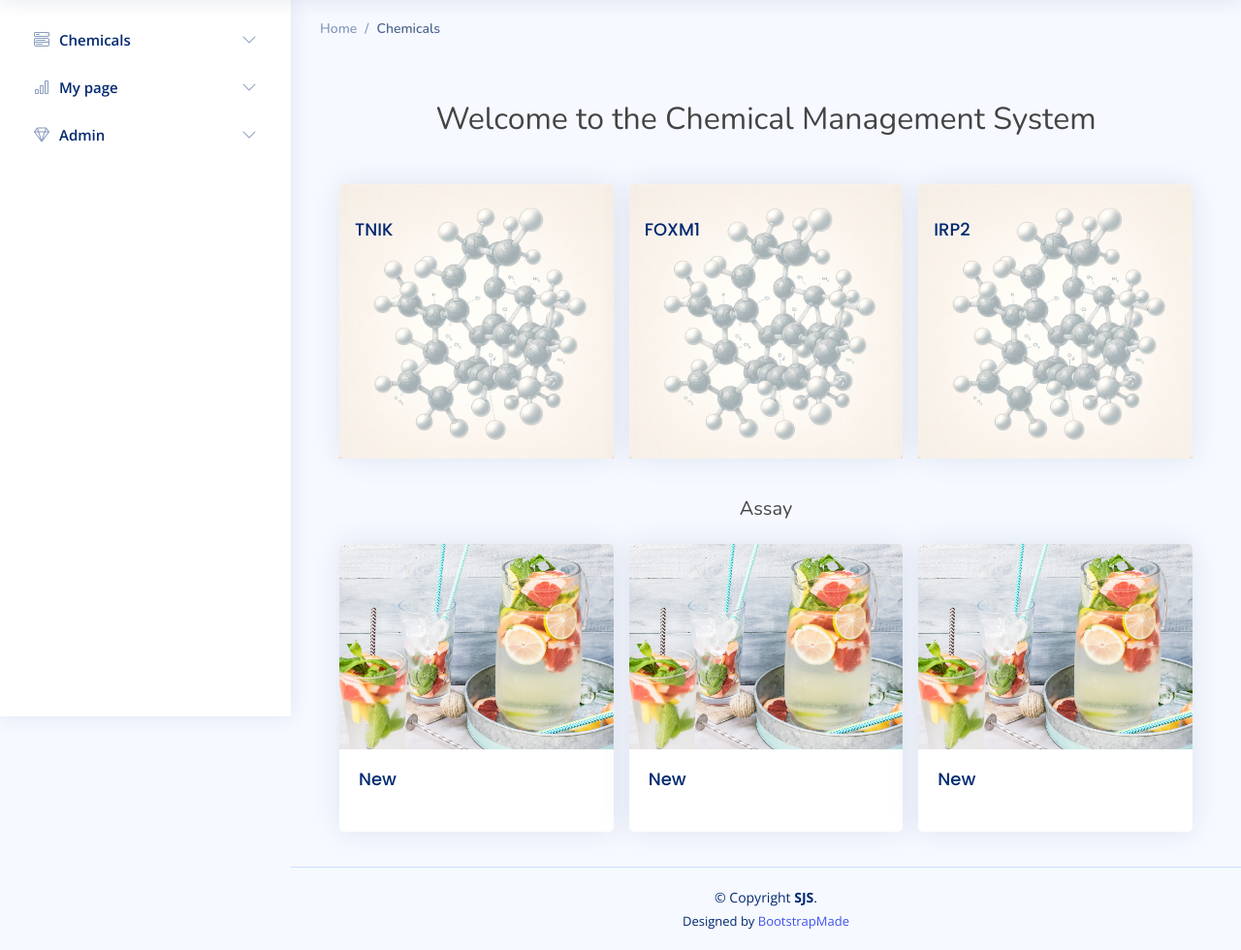
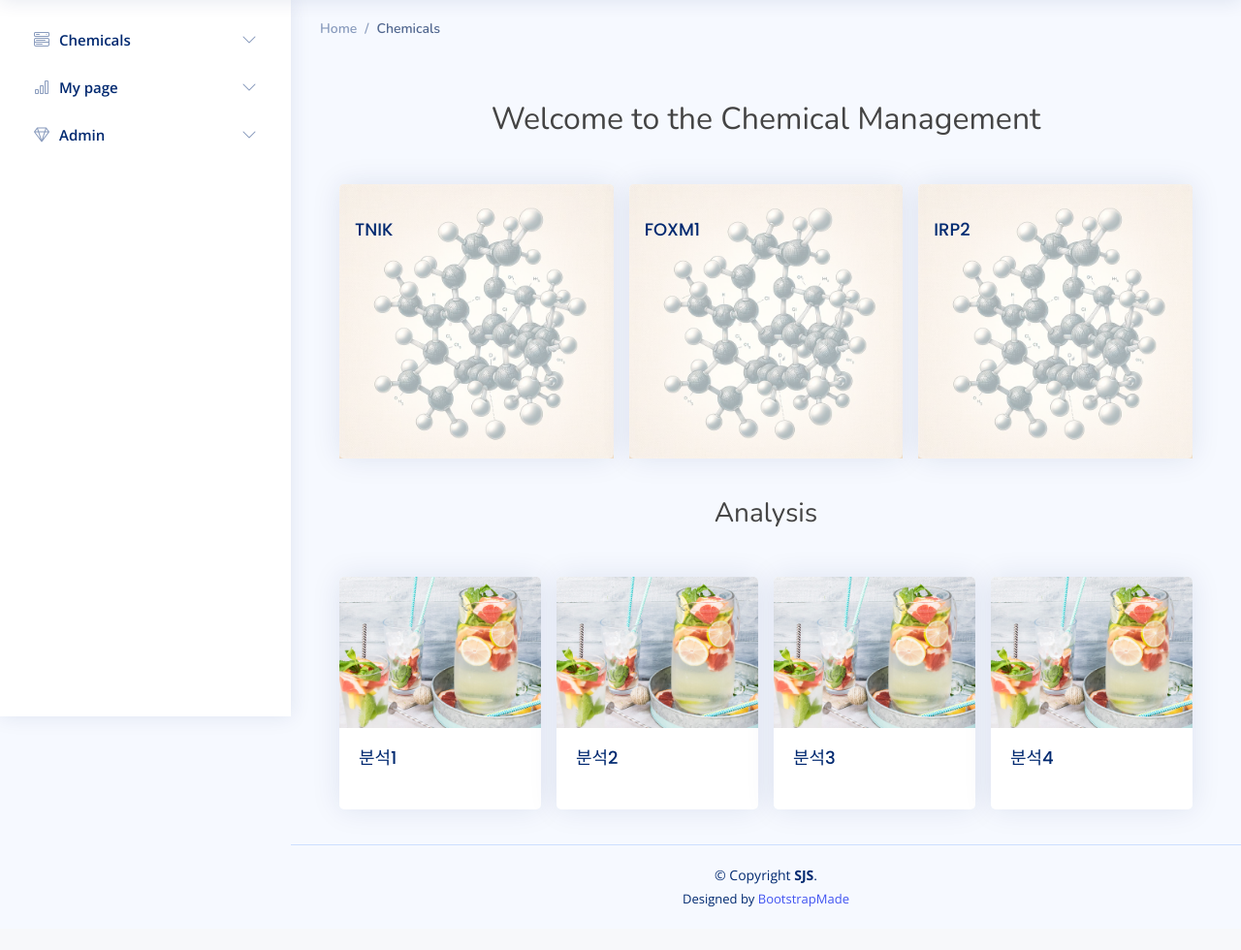
Before and after one commit to garaminis/chemical_test, a Django app: page / in a window 1280 px wide. Shown: the part 61-1041 px from the top of the page at 97% size. After the commit the page ends 997 px from the top, so only its background shows below. Run offline with Django 5.2, Linux system fonts and the light colour scheme; the visitor is signed in with stand-in values (Sample User, id 1); some libraries are stand-ins or nearby versions.

Commit message:
Initial commit of modified project

```diff
--- a/compound_management/templates/chemicals/home.html
+++ b/compound_management/templates/chemicals/home.html
@@ -4,7 +4,7 @@
 {% block content %}
 <div class="container d-flex flex-column justify-content-center align-items-center ">
   <div class="text-center mb-4">
-    <h2 class="mt-5">Welcome to the Chemical Management System</h2>
+    <h2 class="mt-5">Welcome to the Chemical Management </h2>
   </div>
   <div class="d-flex justify-content-center mt-3">
     <div class="card mx-2 mb-3">
@@ -34,15 +34,15 @@
   </div>
 
   <div class="text-center mt-4">
-    <h2 class="lead">Assay</h2>
+    <h3>Analysis</h3>
   </div>
-  <!-- 새로운 가로로 배치된 div들 추가 -->
+  <br>
   <div class="d-flex justify-content-center mt-3">
     <div class="card mx-2 mb-3">
       <a href="#">
         <img src="{% static 'assets/img/card.jpg' %}" class="card-img-top" alt="New Card 1">
         <div class="card-body">
-          <h5 class="card-title">New </h5>
+          <h5 class="card-title">분석1 </h5>
         </div>
       </a>
     </div>
@@ -50,7 +50,7 @@
       <a href="#">
         <img src="{% static 'assets/img/card.jpg' %}" class="card-img-top" alt="New Card 2">
         <div class="card-body">
-          <h5 class="card-title">New </h5>
+          <h5 class="card-title">분석2 </h5>
         </div>
       </a>
     </div>
@@ -58,7 +58,15 @@
       <a href="#">
         <img src="{% static 'assets/img/card.jpg' %}" class="card-img-top" alt="New Card 3">
         <div class="card-body">
-          <h5 class="card-title">New </h5>
+          <h5 class="card-title">분석3 </h5>
+        </div>
+      </a>
+    </div>
+      <div class="card mx-2 mb-3">
+      <a href="#">
+        <img src="{% static 'assets/img/card.jpg' %}" class="card-img-top" alt="New Card 3">
+        <div class="card-body">
+          <h5 class="card-title">분석4 </h5>
         </div>
       </a>
     </div>
```
Also changed, not shown: compound_management/templates/chemicals/target.html (+10 -4 lines).
